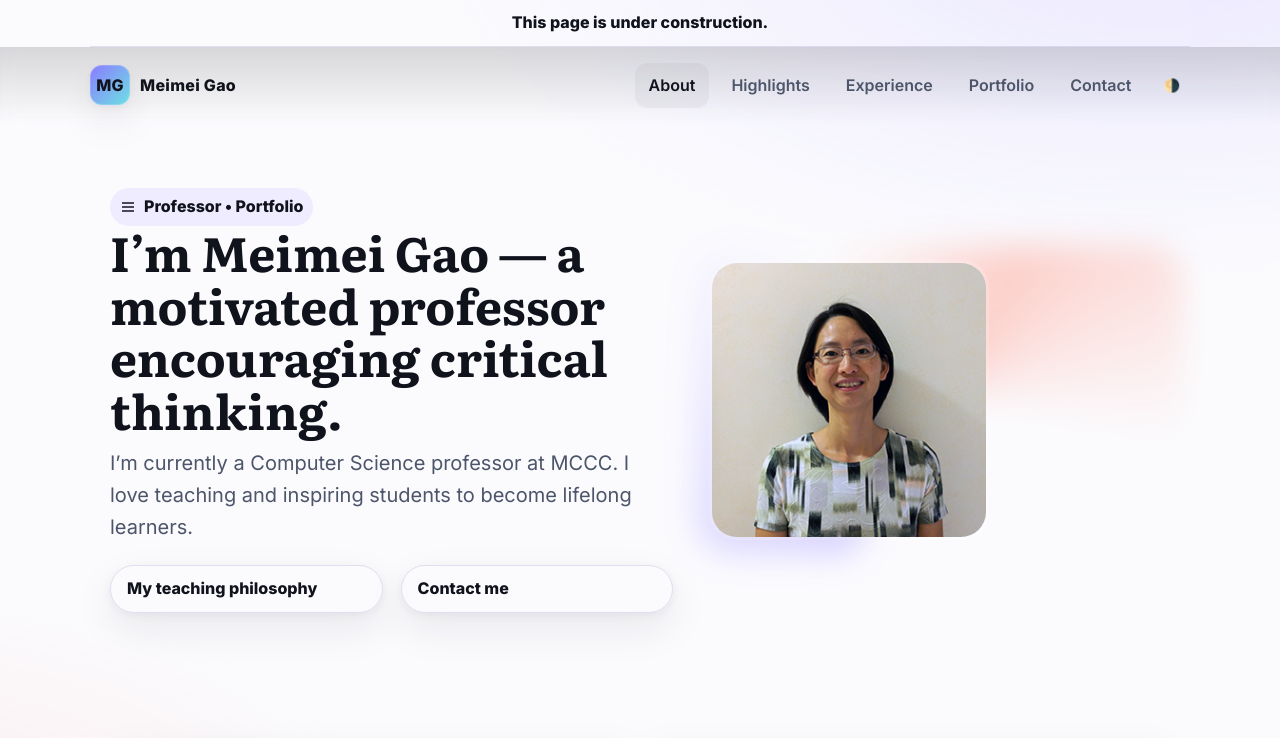
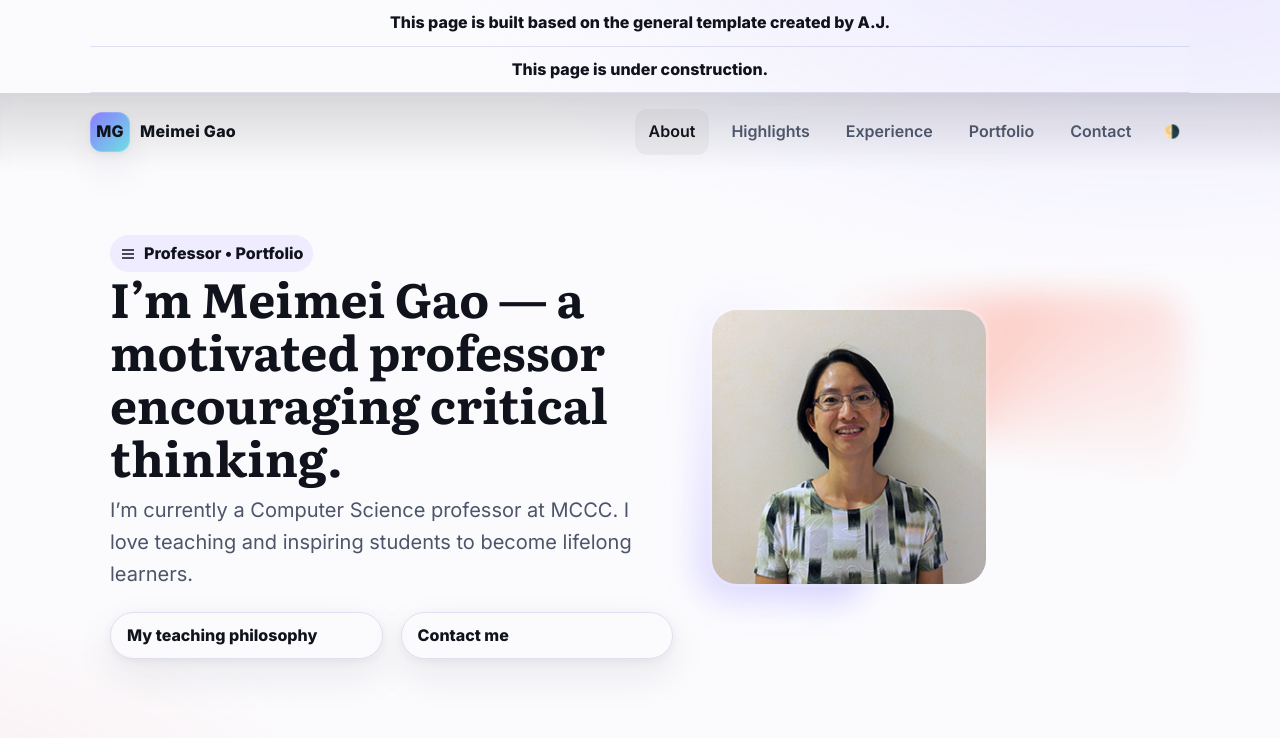
Before and after one commit to mmg168/my-general-template, a plain HTML site: page index.html in a window 1280 px wide. Shown: the top 738 px of the page. Drawn offline with Linux system fonts and the light colour scheme.

Commit message:
added the reference to template

```diff
--- a/index.html
+++ b/index.html
@@ -131,6 +131,7 @@
   </style>
 </head>
 <body>
+  <div class="wrap" style="padding:10px 0; text-align:center; color:var(--text); background:rgba(255,255,255,.06); border-bottom:1px solid rgba(140,140,200,.25); font-weight:700">This page is built based on the general template created by A.J.</div>
   <div class="wrap" style="padding:10px 0; text-align:center; color:var(--text); background:rgba(255,255,255,.06); border-bottom:1px solid rgba(140,140,200,.25); font-weight:700">This page is under construction.</div>
   <!-- Header -->
   <header class="hdr">
```
